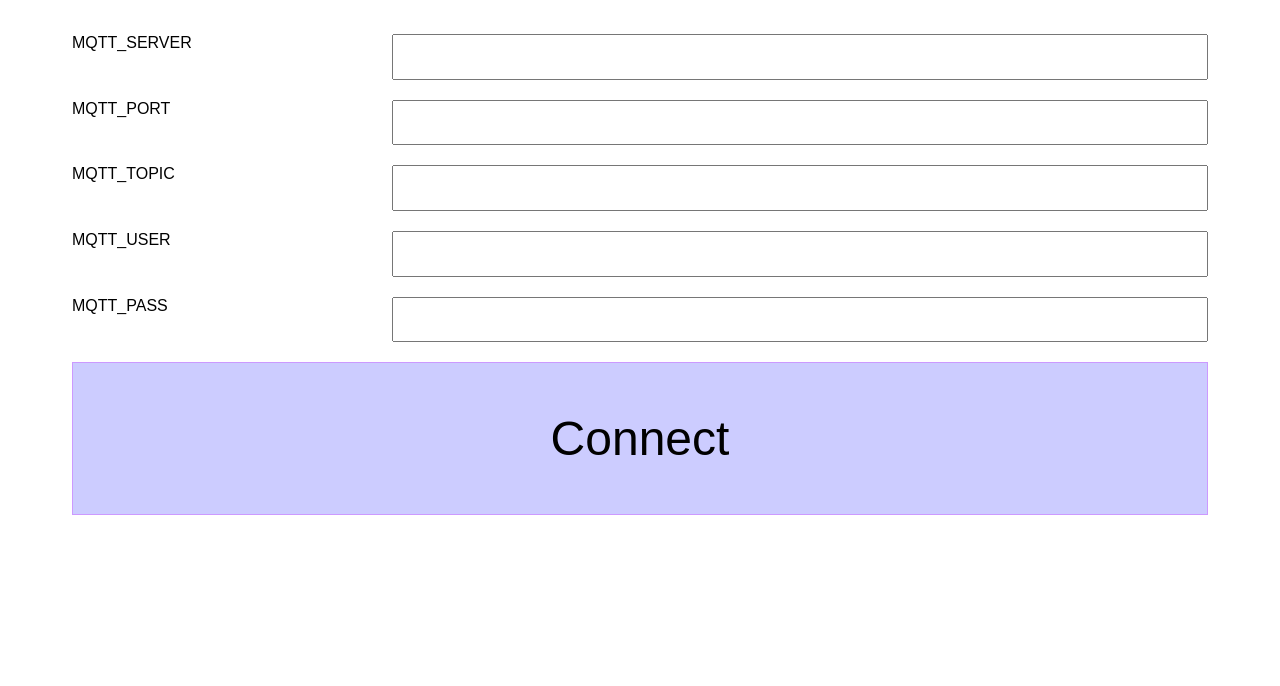
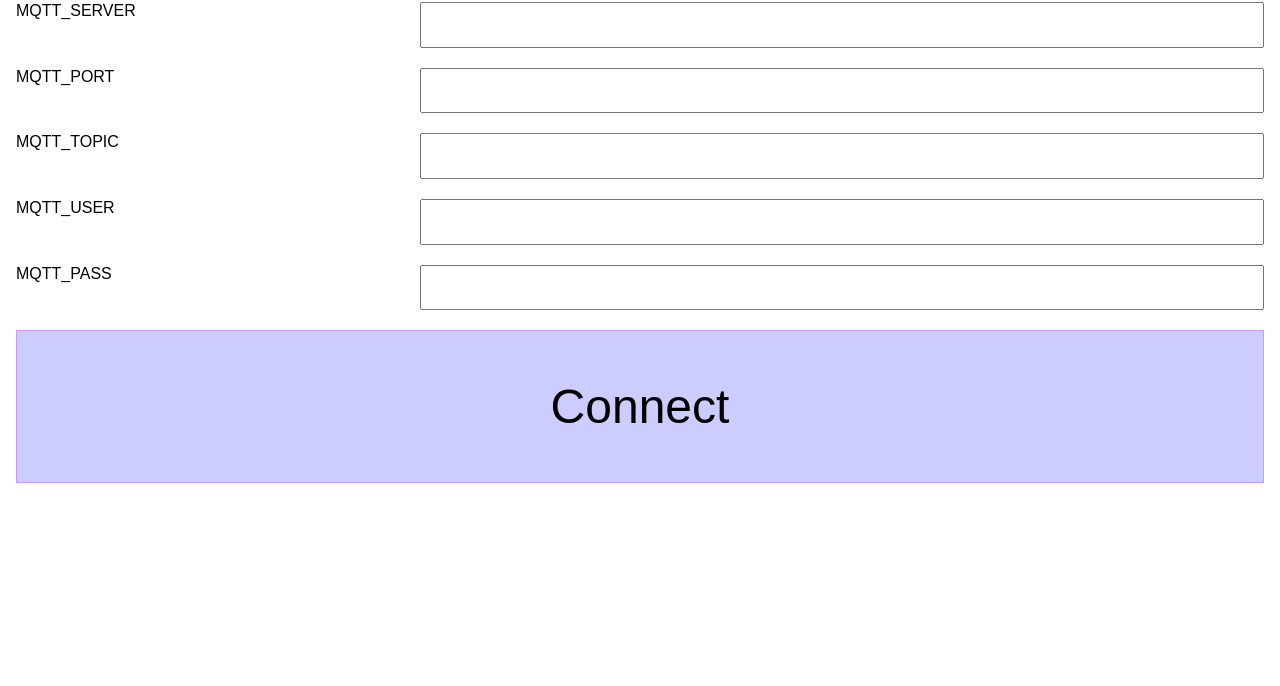
Before and after one commit to evermight/web-motors, a plain HTML site: page web/index.html in a window 1280 px wide. Shown: the part 114-800 px from the top of the page. Drawn offline with Linux system fonts and the light colour scheme.

Commit message:
better ui

```diff
--- a/web/index.html
+++ b/web/index.html
@@ -1,7 +1,7 @@
 <!DOCTYPE html>
 <html>
 <head>
-  <meta name="viewport" content="width=device-width, initial-scale=1">
+  <meta name="viewport" content="width=device-width, initial-scale=1, user-scalable=no">
   <link href="style.css" rel="stylesheet" type="text/css" />
   <script src="https://cdnjs.cloudflare.com/ajax/libs/paho-mqtt/1.0.1/mqttws31.min.js" type="text/javascript"></script>
   <script src="script.js"></script>
--- a/web/style.css
+++ b/web/style.css
@@ -1,7 +1,9 @@
 body {
   font-family: arial;
   font-size: 16px;
-  padding: 5vh 5vw;
+  box-sizing: border-box;
+  padding: 1em;
+  margin: auto;
 }
 #current-action[data-visible="1"] {
   display: flex;
@@ -96,7 +98,7 @@ button[value="fb"].active {
   background: #CCC;
 }
 
-.settings {margin-bottom: 50px; display: none; grid-template: auto / 300px auto; grid-gap: 20px;}
+.settings {margin-bottom: 50px; display: none; grid-template: auto / 30vw auto; grid-gap: 20px;}
 .settings.enable { display: grid; }
 .settings input, .settings button {padding: 1em 0.5em;}
 .settings h1, .settings h2, .settings button {grid-column: 1/3;}
```
